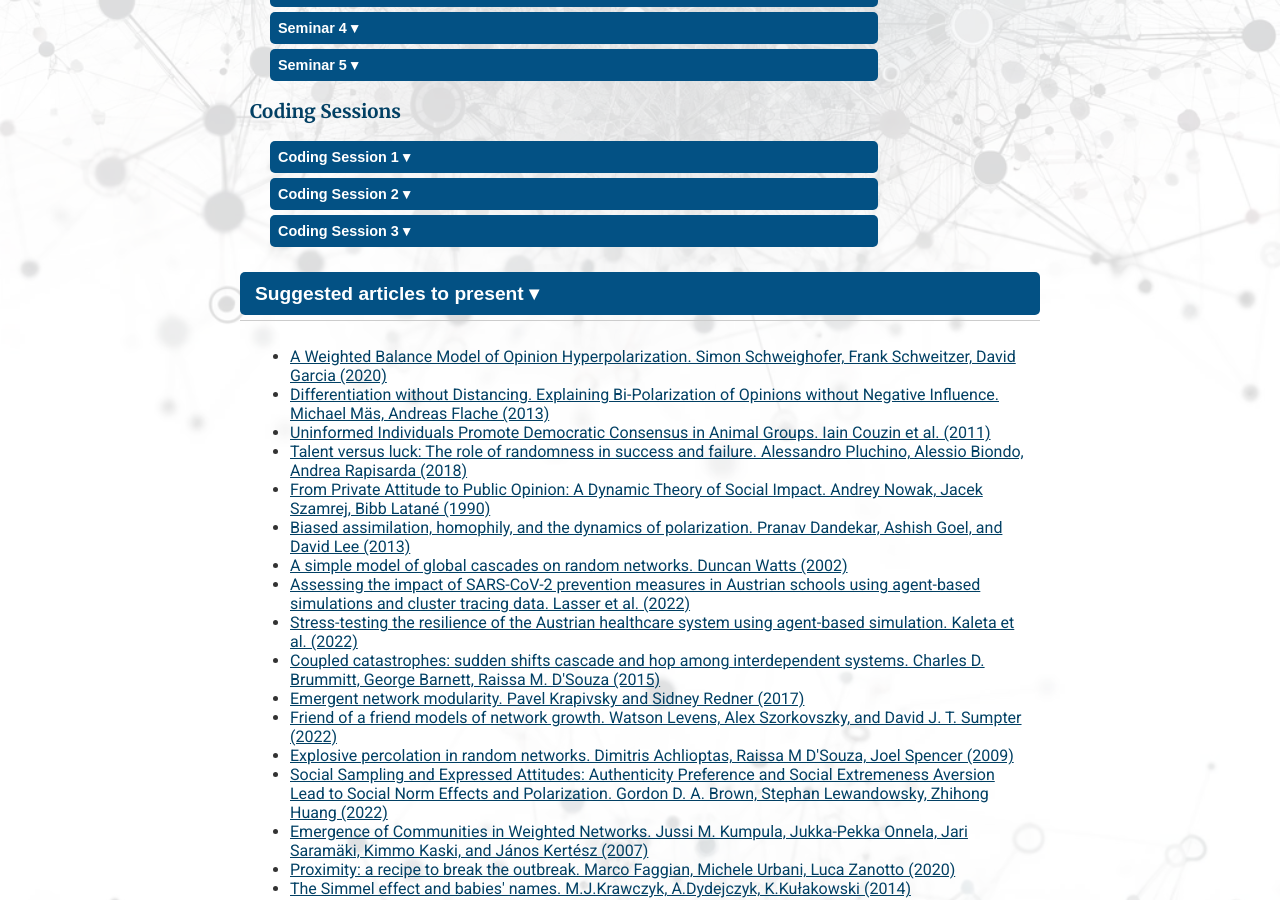
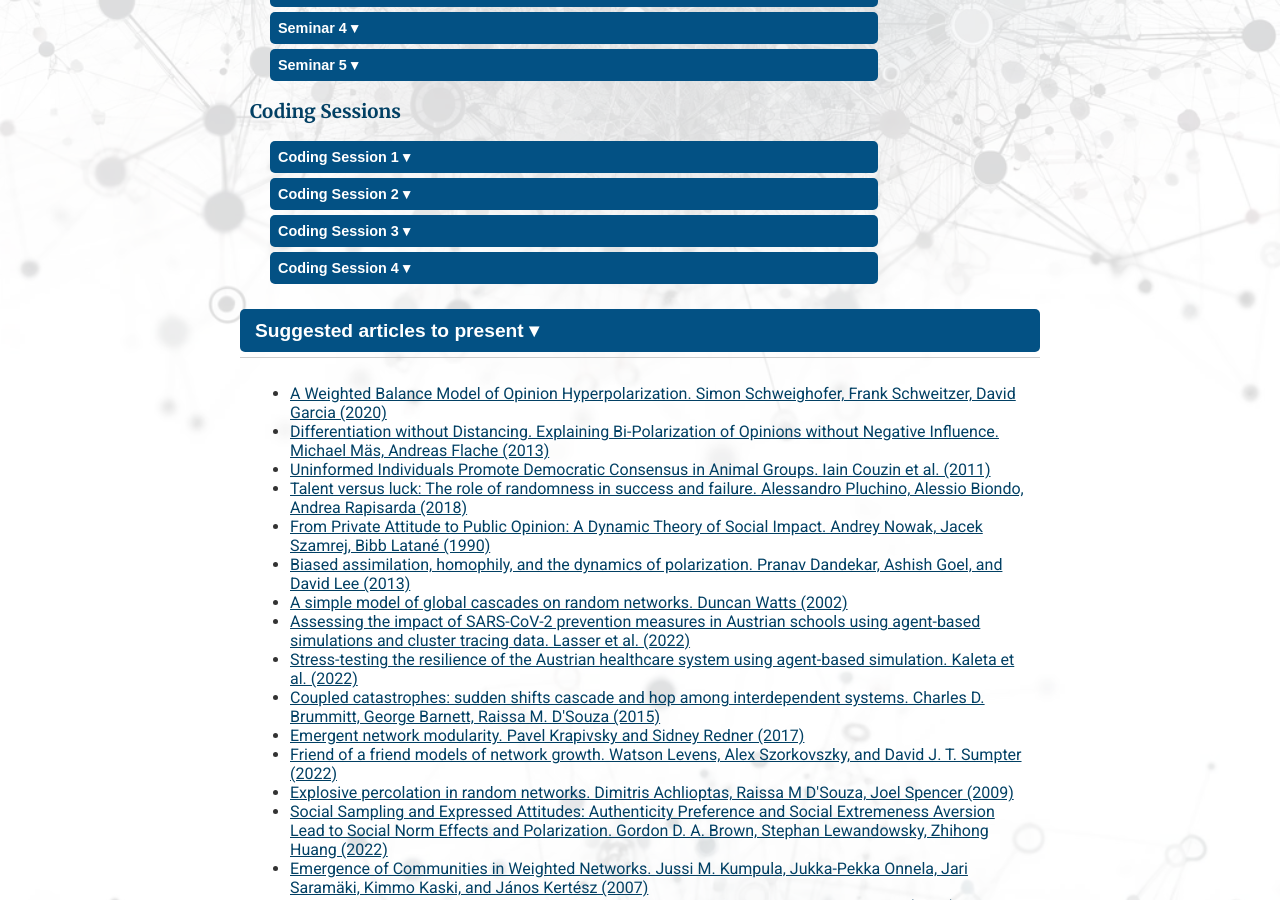
Before and after one commit to giordano-demarzo/giordano-demarzo.github.io, a Jekyll site: the page built from Computational_Modeling.markdown, in a window 1280 px wide and 900 px high, scrolled down 1896 px. Built offline with Jekyll 4.4.1, drawn with Linux system fonts in a browser that asks for light colours.

Commit message:
Coding Session 4

```diff
--- a/Computational_Modeling.markdown
+++ b/Computational_Modeling.markdown
@@ -187,7 +187,15 @@ permalink: /teaching/computational-modeling/
                <a href="/files/ex_02_granovetter.zip">Granovetter's Model</a>
            </div>
        </div>
+       <div class="nested-accordion">
+           <button class="nested-accordion-button">Coding Session 4 &#9662;</button>
+           <div class="nested-accordion-content">
+               <a href="/files/ex_03_bounded_confidence.zip">Bounded Confidence</a>
+           </div>
+       </div>
     </div>
+
+
 
    <!-- Papers for Students Presentations -->
     <button class="accordion-button" onclick="toggleAccordion('material-section')">Suggested articles to present
```
Also changed, not shown: 1 other file.
